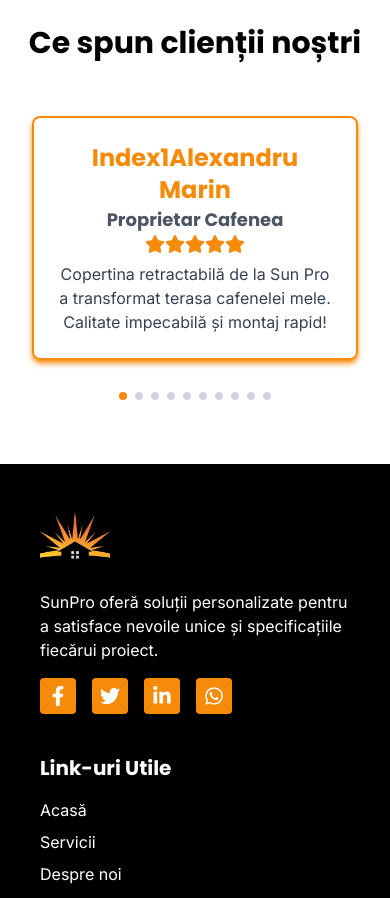
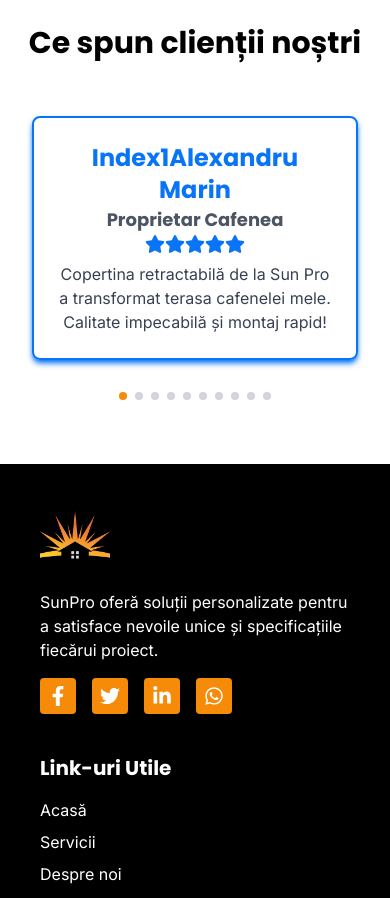
Before and after one commit to mocanuandrei1/sun-pro-2, a Next.js app: page /despre-noi in a window 390 px wide. Shown: the part 2948-3846 px from the top of the page. Built offline with nearby package versions, Linux system fonts and the light colour scheme.

Commit message:
Refactor TestimonialsMobile component for improved slide animation and responsiveness

```diff
--- a/src/components/TestimonialsMobile.js
+++ b/src/components/TestimonialsMobile.js
@@ -1,5 +1,5 @@
 "use client";
-import React, { useState, useRef } from "react";
+import React, { useState, useRef, useEffect } from "react";
 import { useSwipeable } from "react-swipeable";
 import { FaStar } from "react-icons/fa";
 import { LuCrown } from "react-icons/lu";
@@ -8,10 +8,12 @@ export default function TestimonialsMobile({ slides }) {
   const [currentIndex, setCurrentIndex] = useState(0);
   const [isAnimating, setIsAnimating] = useState(false);
   const containerRef = useRef(null);
+  const [animationClass, setAnimationClass] = useState("");
 
   const handleNext = () => {
     if (isAnimating) return;
     setIsAnimating(true);
+    setAnimationClass(""); // Resetează clasa de animație
 
     containerRef.current.style.transition = "transform 0.5s ease-in-out";
     containerRef.current.style.transform = `translateX(-100%)`;
@@ -29,6 +31,7 @@ export default function TestimonialsMobile({ slides }) {
   const handlePrev = () => {
     if (isAnimating) return;
     setIsAnimating(true);
+    setAnimationClass(""); // Resetează clasa de animație
 
     const prevIndex = currentIndex === 0 ? slides.length - 1 : currentIndex - 1;
 
@@ -46,6 +49,15 @@ export default function TestimonialsMobile({ slides }) {
       setIsAnimating(false);
     }, 500);
   };
+
+  // Efect pentru a declanșa animația după schimbarea slide-ului
+  useEffect(() => {
+    if (!isAnimating) {
+      setTimeout(() => {
+        setAnimationClass("animate"); // Declanșează animația
+      }, 500); // Așteaptă până la finalizarea tranziției slide-ului
+    }
+  }, [currentIndex, isAnimating]);
 
   const swipeHandlers = useSwipeable({
     onSwipedLeft: handleNext,
@@ -78,8 +90,18 @@ export default function TestimonialsMobile({ slides }) {
               slides[(currentIndex + 1) % slides.length],
             ].map((slide, index) => (
               <div key={index} className="flex-none w-full p-4">
-                <div className="group h-full p-6 rounded-lg text-center border-2 border-[#f68a09] shadow-md shadow-[#f68a09] transition-all duration-1000 hover:border-[#0975F6] hover:shadow-[#0975F6]">
-                  <h2 className="text-2xl font-bold text-[#f68a09] group-hover:text-[#0975F6] transition-colors duration-1000">
+                <div
+                  className={`group h-full p-6 rounded-lg text-center transition-all duration-1000 ${
+                    animationClass
+                      ? "border-[#0975F6] shadow-[#0975F6]"
+                      : "border-[#f68a09] shadow-[#f68a09]"
+                  } border-2 shadow-md`}
+                >
+                  <h2
+                    className={`text-2xl font-bold ${
+                      animationClass ? "text-[#0975F6]" : "text-[#f68a09]"
+                    } transition-colors duration-1000`}
+                  >
                     {slide.name}
                   </h2>
                   <h4 className="text-lg text-gray-600">{slide.role}</h4>
@@ -88,9 +110,9 @@ export default function TestimonialsMobile({ slides }) {
                       <FaStar
                         key={i}
                         size={20}
-                        className={`text-[#f68a09] transition-colors duration-1000 delay-${
-                          i * 200
-                        } group-hover:text-[#0975F6]`}
+                        className={`${
+                          animationClass ? "text-[#0975F6]" : "text-[#f68a09]"
+                        } transition-colors duration-1000 delay-${i * 200}`}
                       />
                     ))}
                   </div>
```
